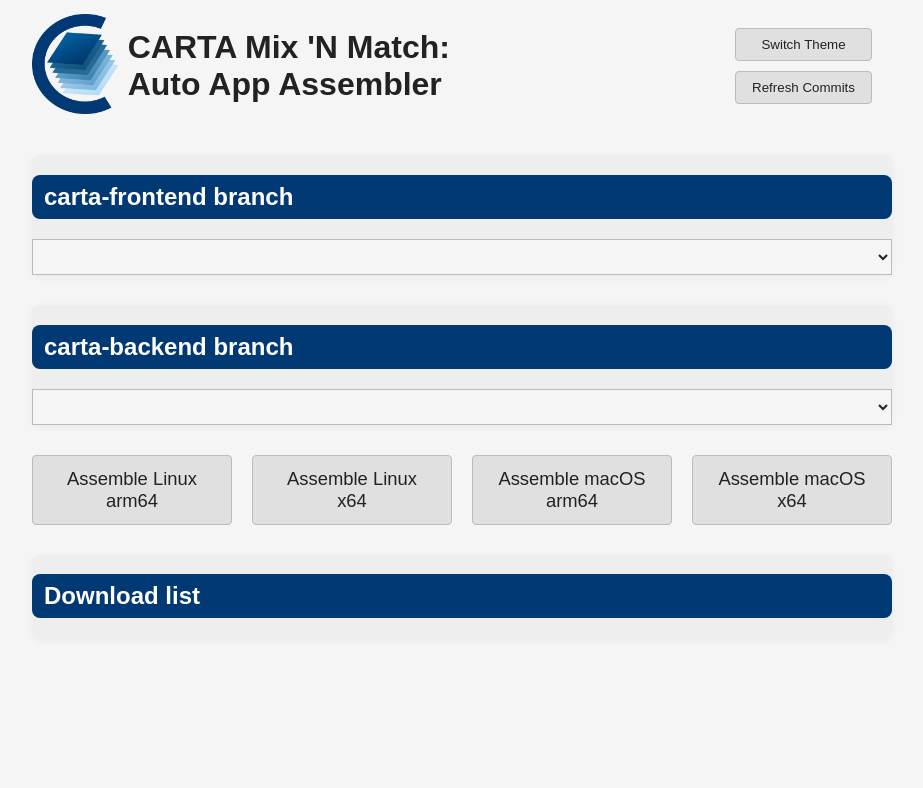
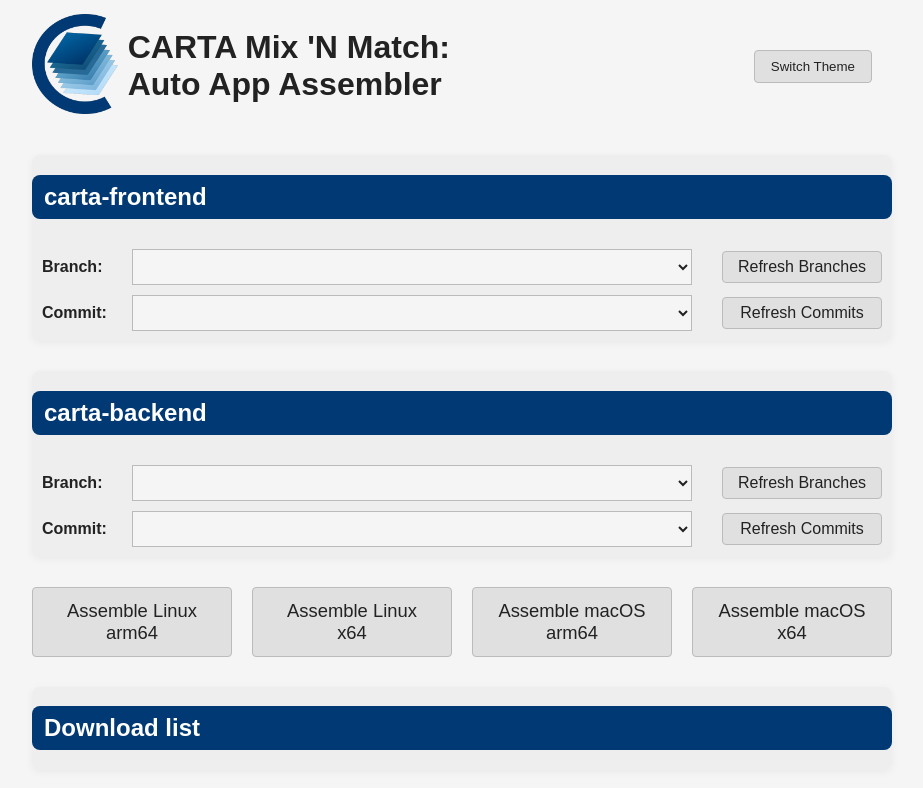
Before and after one commit to loveluthien/auto-app-assembler, a plain HTML site: page client/index.html in a window 1280 px wide. Shown: the whole page, without its empty margins (178-1101 px from the left). Drawn offline with nearby package versions, Linux system fonts and the light colour scheme; no server answers.

Commit message:
style: fix dropdown widths and align refresh buttons to the right

```diff
--- a/client/index.html
+++ b/client/index.html
@@ -22,7 +22,6 @@
     <h1 id="header_title" style="margin-left: 10px;">CARTA Mix 'N Match: <br>Auto App Assembler </h1>
     <div style="margin-left:auto; margin-right:20px; display:flex; flex-direction:column; gap:10px;">
         <button id="theme-switcher" style="padding:8px 16px;">Switch Theme</button>
-        <button id="refresh-commits" style="padding:8px 16px;">Refresh Commits</button>
     </div>
     <div id="buildOverlay">
         <div id="overlayText">Assembling your App.<br>Please wait.</div>
@@ -33,16 +32,39 @@
 </header>
     <div class="section">
         <h2 class="section-header">
-            carta-frontend branch
+            carta-frontend
         </h2>
-        <select id="frontend-branch" style="width: 100%; font-size: 1.1rem; padding: 6px 8px;"></select>
+        <div style="padding: 10px; display: flex; flex-direction: column; gap: 10px;">
+            <div style="display: flex; gap: 10px; align-items: center;">
+                <label style="width: 80px; font-weight: bold;">Branch:</label>
+                <select id="frontend-branch-select" style="width: 560px; font-size: 1.1rem; padding: 6px 8px;"></select>
+                <button id="refresh-frontend-branches" class="refresh-branch-btn" data-repo="frontend" style="margin-left: auto; padding: 6px 12px; font-size: 1rem; width: 160px;">Refresh Branches</button>
+            </div>
+            <div style="display: flex; gap: 10px; align-items: center;">
+                <label style="width: 80px; font-weight: bold;">Commit:</label>
+                <select id="frontend-branch" style="width: 560px; font-size: 1.1rem; padding: 6px 8px;"></select>
+                <button id="refresh-frontend-commits" class="refresh-commit-btn" data-repo="carta-frontend" style="margin-left: auto; padding: 6px 12px; font-size: 1rem; width: 160px;">Refresh Commits</button>
+            </div>
+        </div>
     </div>
     <div class="section">
         <h2 class="section-header">
-            carta-backend branch
+            carta-backend
         </h2>
-        <select id="backend-branch" style="width: 100%; font-size: 1.1rem; padding: 6px 8px;"></select>
+        <div style="padding: 10px; display: flex; flex-direction: column; gap: 10px;">
+            <div style="display: flex; gap: 10px; align-items: center;">
+                <label style="width: 80px; font-weight: bold;">Branch:</label>
+                <select id="backend-branch-select" style="width: 560px; font-size: 1.1rem; padding: 6px 8px;"></select>
+                <button id="refresh-backend-branches" class="refresh-branch-btn" data-repo="backend" style="margin-left: auto; padding: 6px 12px; font-size: 1rem; width: 160px;">Refresh Branches</button>
+            </div>
+            <div style="display: flex; gap: 10px; align-items: center;">
+                <label style="width: 80px; font-weight: bold;">Commit:</label>
+                <select id="backend-branch" style="width: 560px; font-size: 1.1rem; padding: 6px 8px;"></select>
+                <button id="refresh-backend-commits" class="refresh-commit-btn" data-repo="carta-backend" style="margin-left: auto; padding: 6px 12px; font-size: 1rem; width: 160px;">Refresh Commits</button>
+            </div>
+        </div>
     </div>
+
     <div style="display: flex; flex-direction: row; align-items: center; justify-content: center; gap: 20px;">
         <button id="generate-button-linux-arm64" style="min-width:200px; font-size:1.15rem; padding:12px 20px;">Assemble Linux arm64</button>
         <button id="generate-button-linux-x64" style="min-width:200px; font-size:1.15rem; padding:12px 20px;">Assemble Linux x64</button>
```
